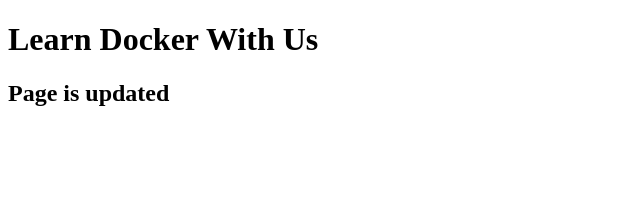
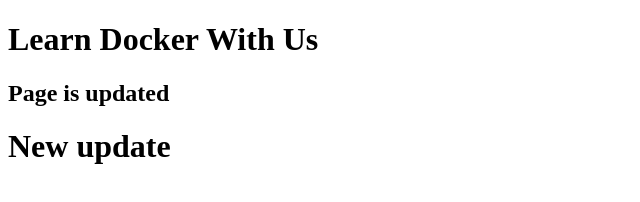
Before and after one commit to forgeuser007/apacheam, a plain HTML site: page index.html in a window 1280 px wide. Shown: the whole page, without its empty margins (0-640 px from the left). Drawn offline with Linux system fonts and the light colour scheme.

Commit message:
Updated the index.html page

```diff
--- a/index.html
+++ b/index.html
@@ -7,5 +7,6 @@
 <body>
     <h1>Learn Docker With Us</h1>
 	<h2>Page is updated</h2>
+	<h1>New update</h1>
 </body>
-</html>
+</htmla>
```
